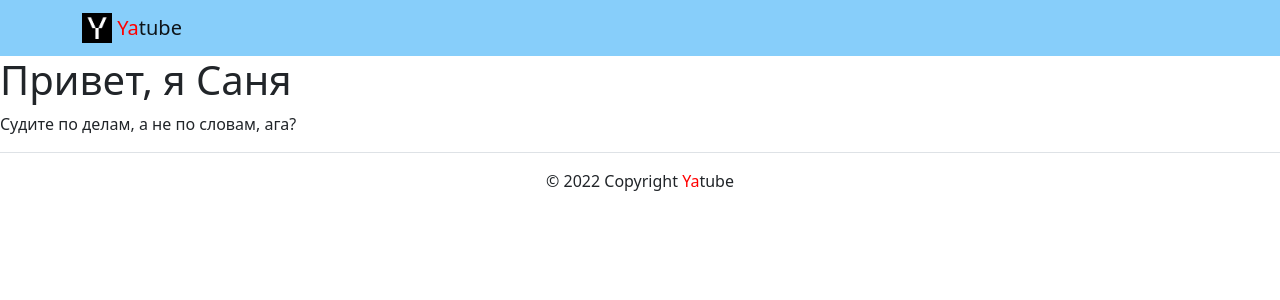
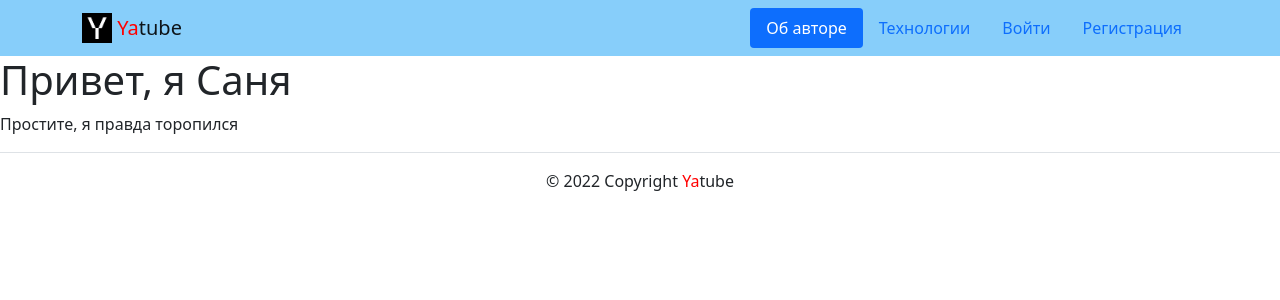
Before and after one commit to Saubon/hw02_community, a Django app: page /about/author/ in a window 1280 px wide. Shown: the top 300 px of the page. Run offline with Django 3.2, Linux system fonts and the light colour scheme; some libraries are stand-ins or nearby versions.

Commit message:
Header edited

```diff
--- a/yatube/templates/about/author.html
+++ b/yatube/templates/about/author.html
@@ -5,6 +5,6 @@
 {% block content %}
 <h1>Привет, я Саня</h1>
 <p>
-  Судите по делам, а не по словам, ага?
+  Простите, я правда торопился
 </p>
 {% endblock %}
--- a/yatube/templates/about/tech.html
+++ b/yatube/templates/about/tech.html
@@ -1,11 +1,10 @@
-<!-- templates/about/tech.html -->
 {% extends "base.html" %}
 
 {% block title %} Технологии {% endblock %}
 
 {% block content %}
 <div class="row">
-  <h1>Вот что я умею ^_^</h1>
+  <h1>Вот что я умею</h1>
   <aside class="col-12 col-md-3">
     <ul class="list-group list-group-flush">
       <li class="list-group-item">
--- a/yatube/templates/includes/header.html
+++ b/yatube/templates/includes/header.html
@@ -1,15 +1,66 @@
 {% load static %}
 <header>
     <nav class="navbar navbar-light" style="background-color: lightskyblue">
-        <div class="container">
-            <a class="navbar-brand" href="{% url 'posts:index' %}">
-                <img src=" {% static 'img/logo.png' %}"
-                     width="30"
-                     height="30"
-                     class="d-inline-block align-top"
-                     alt="">
-                <span style="color:red">Ya</span>tube</a>
-            </a>
-        </div>
+      <div class="container">
+        <a class="navbar-brand" href="{% url 'posts:index' %}">
+          <img src="{% static 'img/logo.png' %}" width="30" height="30" class="d-inline-block align-top" alt="">
+          <span style="color:red">Ya</span>tube
+        </a>
+        {% with request.resolver_match.view_name as view_name %}
+        <ul class="nav nav-pills">
+          <li class="nav-item">
+            <a class="nav-link
+            {% if view_name  == 'about:author' %}
+            active
+            {% endif %}"
+            href="{% url 'about:author' %}">Об авторе</a>
+          </li>
+          <li class="nav-item">
+            <a class="nav-link
+            {% if view_name  == 'about:tech' %}
+            active
+            {% endif %}"
+            href="{% url 'about:tech' %}">Технологии</a>
+          </li>
+          {% if request.user.is_authenticated %}
+          <li class="nav-item">
+            <a class="nav-link" href="<!--  -->">Новая запись</a>
+          </li>
+          <li class="nav-item">
+            <a class="nav-link
+            {% if view_name  == 'users:password_change_form' %}
+            active
+            {% endif %}"
+            href="{% url 'users:password_change_form' %}">Изменить пароль</a>
+          </li>
+          <li class="nav-item">
+            <a class="nav-link
+            {% if view_name  == 'users:logout' %}
+            active
+            {% endif %}"
+            href="{% url 'users:logout' %}">Выйти</a>
+          </li>
+          <li>
+            Пользователь: {{ user.username }}
+          </li>
+          {% else %}
+          <li class="nav-item">
+            <a class="nav-link
+            {% if view_name  == 'users:login' %}
+            active
+            {% endif %}"
+            href="{% url 'users:login' %}">Войти</a>
+          </li>
+          <li class="nav-item">
+            <a class="nav-link
+            {% if view_name  == 'users:signup' %}
+            active
+            {% endif %}"
+            href="{% url 'users:signup' %}">Регистрация</a>
+          </li>
+          {% endif %}
+        </ul>
+        {% endwith %}
+      </div>
     </nav>
-</header>
+  </header>
```
